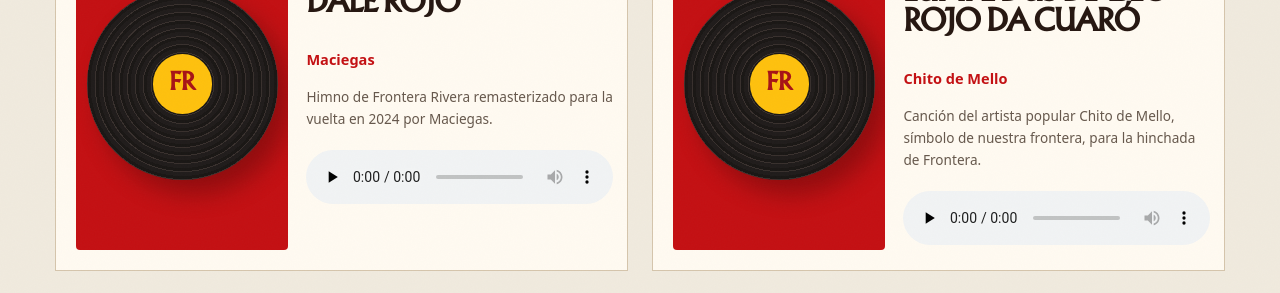
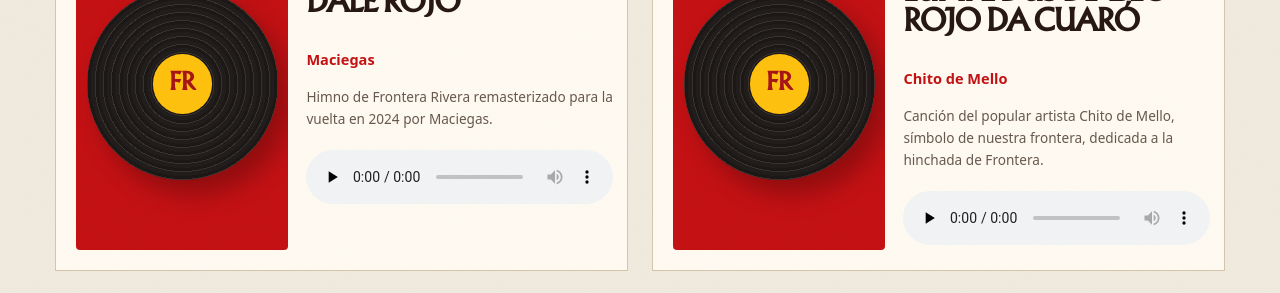
Before and after one commit to lilguti384-jpg/FronteraRivera, a Jekyll site: the page built from musica/index.html, in a window 1280 px wide and 900 px high, scrolled down 583 px. Shown: the part 154-447 px from the top of the window. Built offline with Jekyll 4.4.1, drawn with Linux system fonts in a browser that asks for light colours; some web fonts are replaced.

Commit message:
Contenido: actualizar _data/musica.json desde Pages CMS

```diff
--- a/_data/musica.json
+++ b/_data/musica.json
@@ -8,7 +8,7 @@
   {
     "title": "Hino prainshada lúmpe dus diablo rojo da Cuaró",
     "artist": "Chito de Mello",
-    "description": "Canción del artista popular Chito de Mello, símbolo de nuestra frontera, para la hinchada de Frontera.",
+    "description": "Canción del popular artista Chito de Mello, símbolo de nuestra frontera, dedicada a la hinchada de Frontera.",
     "audio": "/assets/audio/hino-prainshada.mp3"
   },
   {
```
